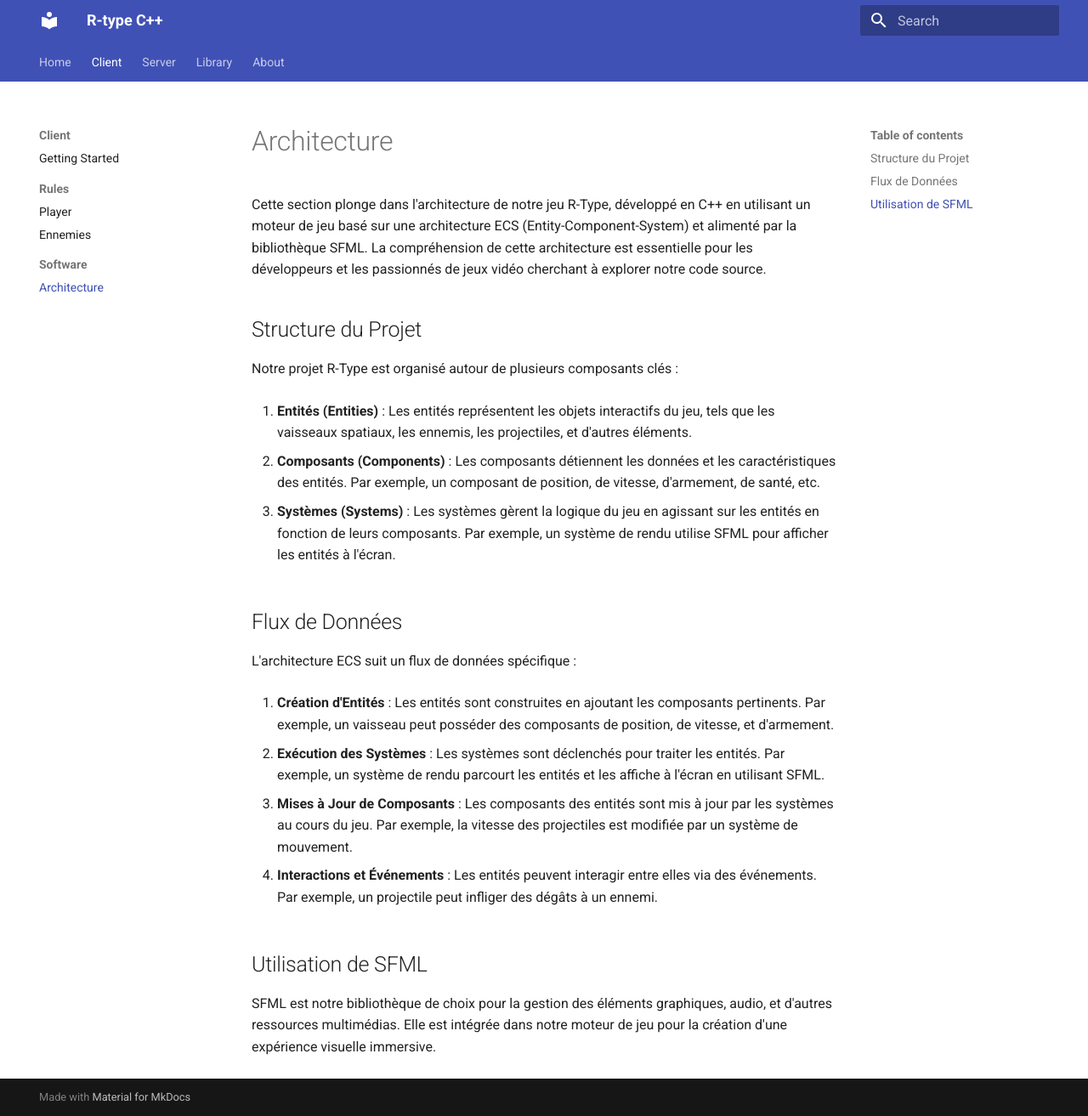
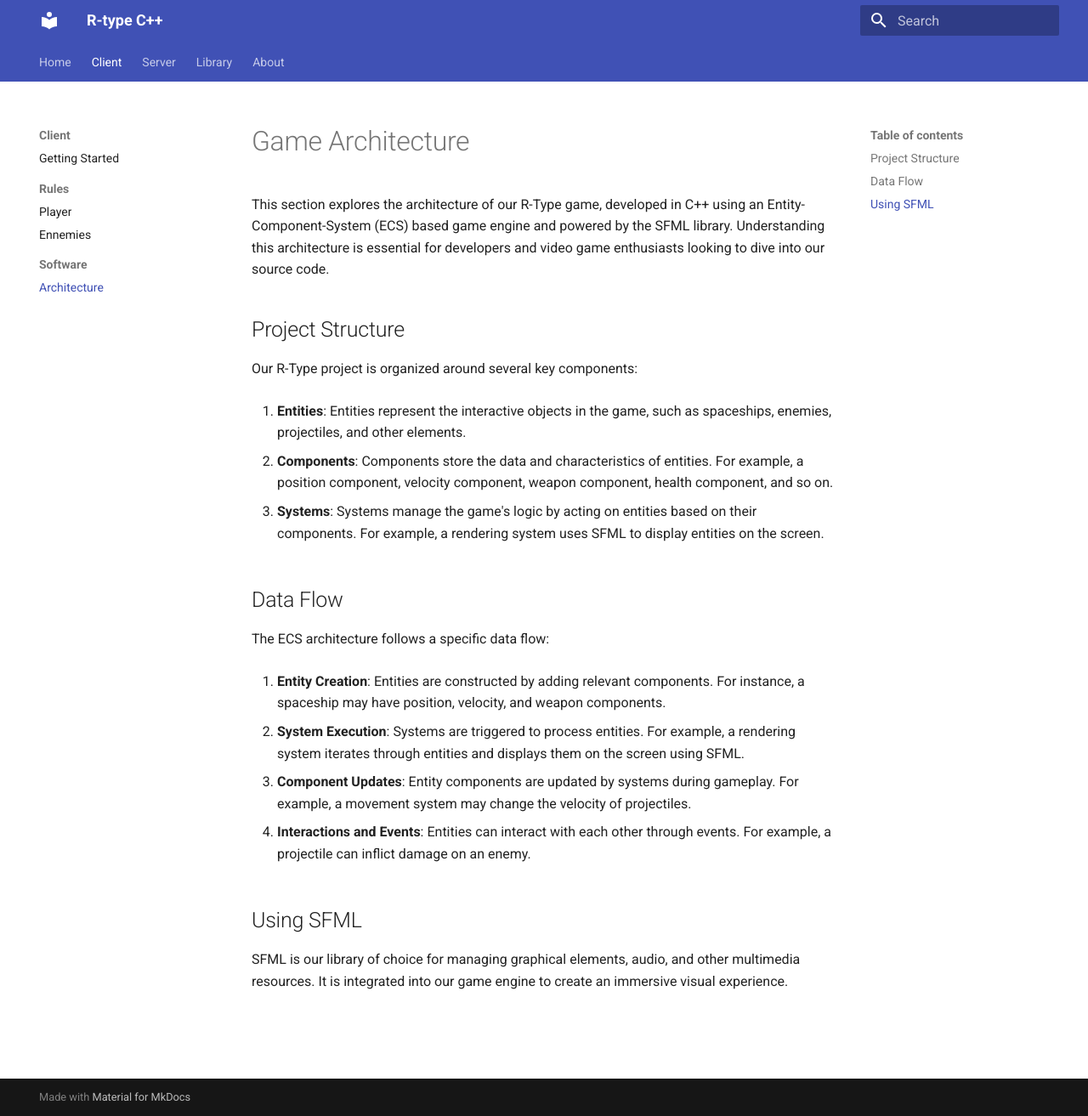
Before and after one commit to KeziahImer/R-Type, an MkDocs documentation site: the page built from docs/client/architecture.md, in a window 1280 px wide and 1313 px high. Shown: the whole window at 85% size. Built offline with MkDocs 1.6.1 and Material for MkDocs 9.7.7, drawn with Linux system fonts in a browser that asks for light colours.

Commit message:
📝 Fix Docs

```diff
--- a/docs/client/architecture.md
+++ b/docs/client/architecture.md
@@ -1,29 +1,29 @@
-# Architecture
+# Game Architecture
 
-Cette section plonge dans l'architecture de notre jeu R-Type, développé en C++ en utilisant un moteur de jeu basé sur une architecture ECS (Entity-Component-System) et alimenté par la bibliothèque SFML. La compréhension de cette architecture est essentielle pour les développeurs et les passionnés de jeux vidéo cherchant à explorer notre code source.
+This section explores the architecture of our R-Type game, developed in C++ using an Entity-Component-System (ECS) based game engine and powered by the SFML library. Understanding this architecture is essential for developers and video game enthusiasts looking to dive into our source code.
 
-## Structure du Projet
+## Project Structure
 
-Notre projet R-Type est organisé autour de plusieurs composants clés :
+Our R-Type project is organized around several key components:
 
-1. **Entités (Entities)** : Les entités représentent les objets interactifs du jeu, tels que les vaisseaux spatiaux, les ennemis, les projectiles, et d'autres éléments.
+1. **Entities**: Entities represent the interactive objects in the game, such as spaceships, enemies, projectiles, and other elements.
 
-2. **Composants (Components)** : Les composants détiennent les données et les caractéristiques des entités. Par exemple, un composant de position, de vitesse, d'armement, de santé, etc.
+2. **Components**: Components store the data and characteristics of entities. For example, a position component, velocity component, weapon component, health component, and so on.
 
-3. **Systèmes (Systems)** : Les systèmes gèrent la logique du jeu en agissant sur les entités en fonction de leurs composants. Par exemple, un système de rendu utilise SFML pour afficher les entités à l'écran.
+3. **Systems**: Systems manage the game's logic by acting on entities based on their components. For example, a rendering system uses SFML to display entities on the screen.
 
-## Flux de Données
+## Data Flow
 
-L'architecture ECS suit un flux de données spécifique :
+The ECS architecture follows a specific data flow:
 
-1. **Création d'Entités** : Les entités sont construites en ajoutant les composants pertinents. Par exemple, un vaisseau peut posséder des composants de position, de vitesse, et d'armement.
+1. **Entity Creation**: Entities are constructed by adding relevant components. For instance, a spaceship may have position, velocity, and weapon components.
 
-2. **Exécution des Systèmes** : Les systèmes sont déclenchés pour traiter les entités. Par exemple, un système de rendu parcourt les entités et les affiche à l'écran en utilisant SFML.
+2. **System Execution**: Systems are triggered to process entities. For example, a rendering system iterates through entities and displays them on the screen using SFML.
 
-3. **Mises à Jour de Composants** : Les composants des entités sont mis à jour par les systèmes au cours du jeu. Par exemple, la vitesse des projectiles est modifiée par un système de mouvement.
+3. **Component Updates**: Entity components are updated by systems during gameplay. For example, a movement system may change the velocity of projectiles.
 
-4. **Interactions et Événements** : Les entités peuvent interagir entre elles via des événements. Par exemple, un projectile peut infliger des dégâts à un ennemi.
+4. **Interactions and Events**: Entities can interact with each other through events. For example, a projectile can inflict damage on an enemy.
 
-## Utilisation de SFML
+## Using SFML
 
-SFML est notre bibliothèque de choix pour la gestion des éléments graphiques, audio, et d'autres ressources multimédias. Elle est intégrée dans notre moteur de jeu pour la création d'une expérience visuelle immersive.
+SFML is our library of choice for managing graphical elements, audio, and other multimedia resources. It is integrated into our game engine to create an immersive visual experience.
--- a/mkdocs.yml
+++ b/mkdocs.yml
@@ -18,11 +18,9 @@ nav:
   - "Server":
       - "Getting Started": "server/index.md"
       - "Protocol":
-          - "Packet": "server/packet.md"
-          - "Channel": "server/channel.md"
-          - "Routes": "server/routes.md"
-      - "Software":
-          - "Architecture": "server/architecture.md"
+          - "RFC": "server/rfc.md"
+    #   - "Software":
+    #       - "Architecture": "server/architecture.md"
   - "Library":
       - "Getting Started": "library/index.md"
       - "Life Cycle": "library/life_cycle.md"
```
Also changed, not shown: docs/client/ennemies.md (+13 -13 lines), docs/client/player.md (+16 -22 lines), docs/server/rfc.md (added, +72 -0 lines).
